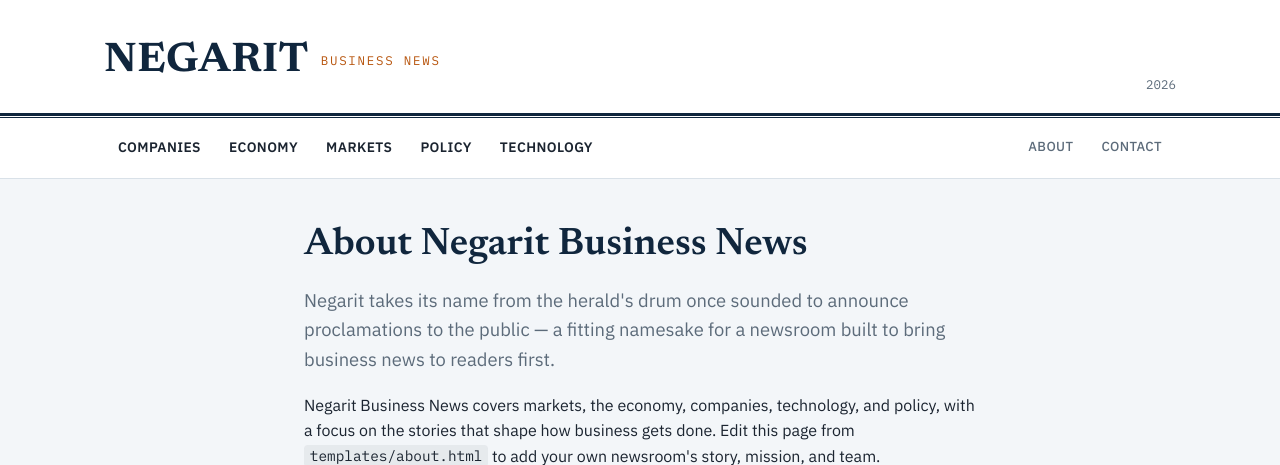
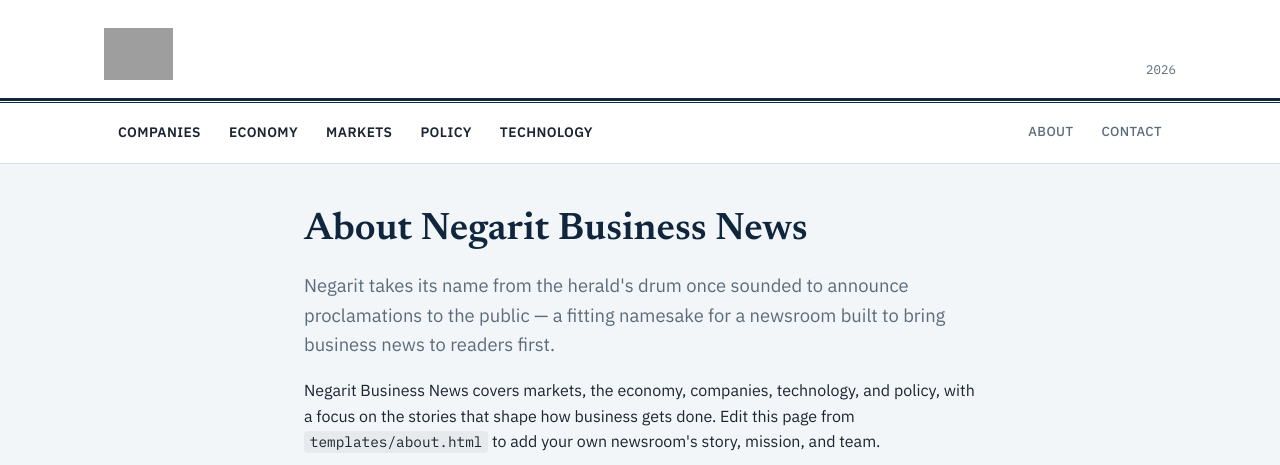
Before and after one commit to Liben4/negarit-business-news, a Flask app: page /about in a window 1280 px wide. Shown: the top 465 px of the page. Run offline with Flask 3, Linux system fonts and the light colour scheme; data comes from the database, SQL or seed files in the repository; grey boxes are pictures that could not be loaded.

Commit message:
Add company logo support in the masthead
Replaces the text wordmark (NEGARIT / BUSINESS NEWS) with a logo image.
Expects a file at static/img/logo.png — the masthead falls back to a
broken-image icon until that file is added, nothing else breaks.
CSS caps the logo at 52px tall, scaling width automatically to match
whatever the source image's aspect ratio is.

```diff
--- a/static/css/style.css
+++ b/static/css/style.css
@@ -147,7 +147,14 @@ main { display: block; padding-bottom: 64px; }
   gap: 8px;
 }
 
-.masthead__brand { display: flex; align-items: baseline; gap: 12px; }
+.masthead__brand { display: flex; align-items: center; gap: 12px; }
+
+.masthead__logo {
+  display: block;
+  height: auto;
+  max-height: 52px;
+  width: auto;
+}
 
 .masthead__title {
   font-family: var(--font-display);
--- a/templates/base.html
+++ b/templates/base.html
@@ -15,8 +15,7 @@
 <header class="masthead">
   <div class="wrap masthead__inner">
     <a href="{{ url_for('index') }}" class="masthead__brand">
-      <span class="masthead__title">NEGARIT</span>
-      <span class="masthead__subtitle">BUSINESS&nbsp;NEWS</span>
+      <img src="{{ url_for('static', filename='img/logo.png') }}" alt="{{ site_name }}" class="masthead__logo">
     </a>
     <div class="masthead__meta">
       <span class="masthead__date">{{ current_year }}</span>
```
Also changed, not shown: 1 other file.
